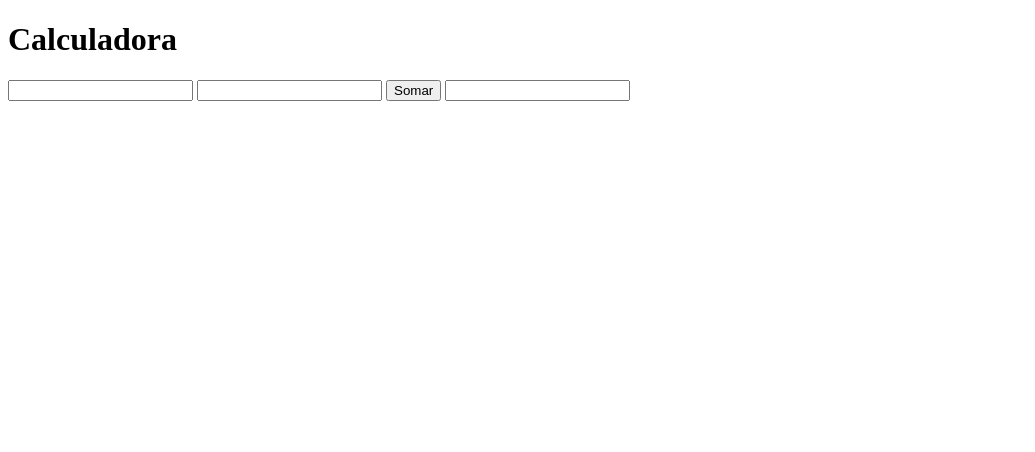
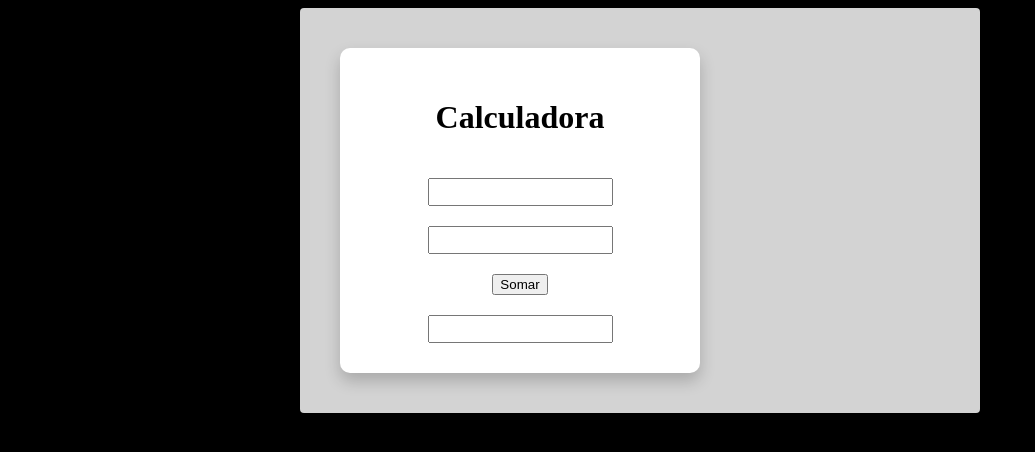
Before and after one commit to GabrielMaranha0/bootcampdevjr-modulo3-calculator, a plain HTML site: page index.html in a window 1280 px wide. Shown: the whole page, without its empty margins (0-1035 px from the left). Drawn offline with Linux system fonts and the light colour scheme.

Commit message:
Adicionando CSS externo, aula: 1.18

```diff
--- a/index.html
+++ b/index.html
@@ -5,9 +5,13 @@
     <meta charset="UTF-8">
     <meta name="viewport" content="width=device-width, initial-scale=1.0">
     <title>Calculadora</title>
+    <link rel="stylesheet" href="style.css">
 </head>
 
 <body>
+    <div class="container">
+
+        <div class="calc">
             <h1>Calculadora</h1>
             <input />
             <input />
@@ -15,5 +19,13 @@
                 Somar
             </button>
             <input readonly />
+        </div>
+
+        <div class="history">
+
+        </div>
+
+    </div>
+
 </body>
 </html>
--- /dev/null
+++ b/style.css
@@ -0,0 +1,32 @@
+body{
+    background-color: #000;
+
+}
+
+
+input{
+    height: 22px;
+}
+
+.container{
+    width: 600px;
+    background-color: #d3d3d3;
+    display: flex;
+    flex-direction: row;
+    align-items: center;
+    margin: auto;
+    padding: 40px;
+    border-radius: 4px;
+}
+
+.calc{
+    width: 300px;
+    background-color: #fff;
+    display: flex;
+    flex-direction: column;
+    align-items: center;
+    padding: 30px;
+    row-gap: 20px;
+    border-radius: 10px;
+    box-shadow: 0 8px 16px 0 rgba(0, 0, 0, 0.2);
+}
```
Lines whose indentation alone changed are shown as unchanged.
